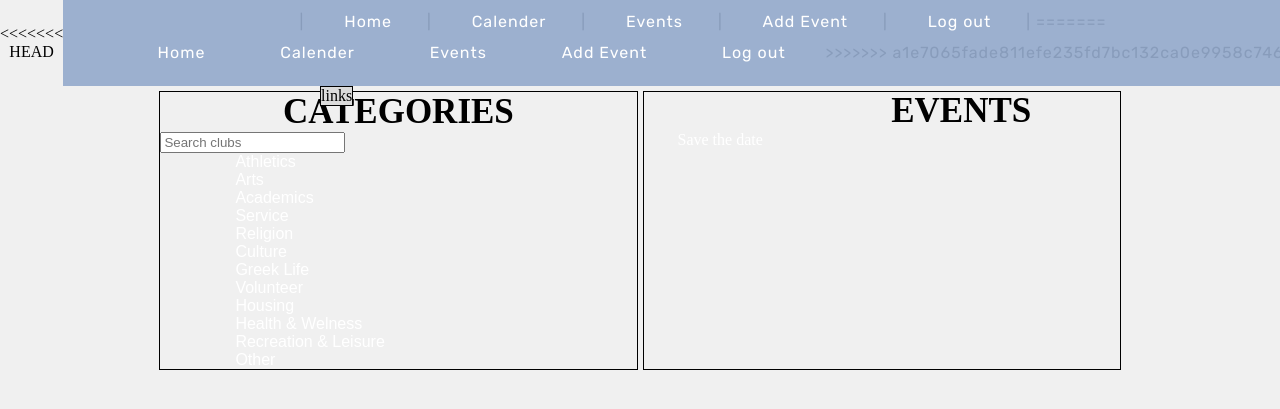
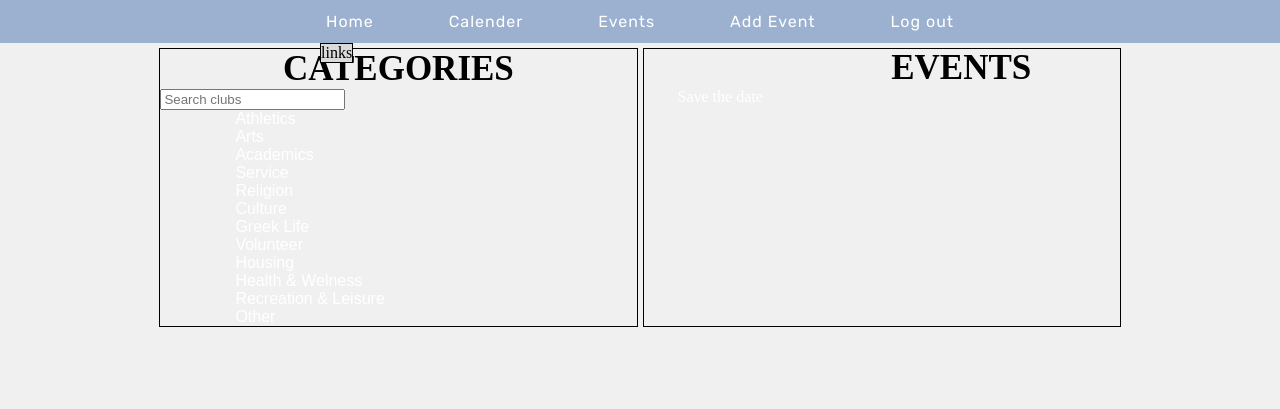
Before and after one commit to francisjodi/Eventful, a Python web app: template templates/eventpage.html in a window 1280 px wide; the page is wider, and only the part inside the window is pictured. Shown: the top 409 px of that part. Run offline with Jinja, Linux system fonts and the light colour scheme; the template is opened without the code that fills it, so the values that code supplies are empty.

Commit message:
fixed problem

```diff
--- a/styles/eventpage.css
+++ b/styles/eventpage.css
@@ -1,5 +1,4 @@
-u ~ div .foo {
-}
+
 
 u ~ div .gmail-show {
 display:block!important;
@@ -37,7 +36,7 @@ max-width: inherit;
 .foo{
   grid-column: 2/2;
   grid-row: 2/3;
-  align: left;
+  text-align: left;
 }
 
 h2{
--- a/templates/nav.html
+++ b/templates/nav.html
@@ -15,21 +15,12 @@
 <body>
 
   <div class = "nav_position">
-<<<<<<< HEAD
-    <nav class = "nav_text">|
-        <a href="/search">Home</a>|
-        <a href="/calendar">Calender</a>|
-        <a href="/events">Events</a>|
-        <a href="/addevent">Add Event</a>|
-        <a href="/">Log out</a>|
-=======
     <nav class = "nav_text">
         <a href="/search">Home</a>
         <a id = "calendar" href="https://calendar.google.com/calendar/r">Calender</a>
         <a href="/events">Events</a>
         <a href="/addevent">Add Event</a>
         <a href="/">Log out</a>
->>>>>>> a1e7065fade811efe235fd7bc132ca0e9958c746
     </nav>
   </div>
 
```
